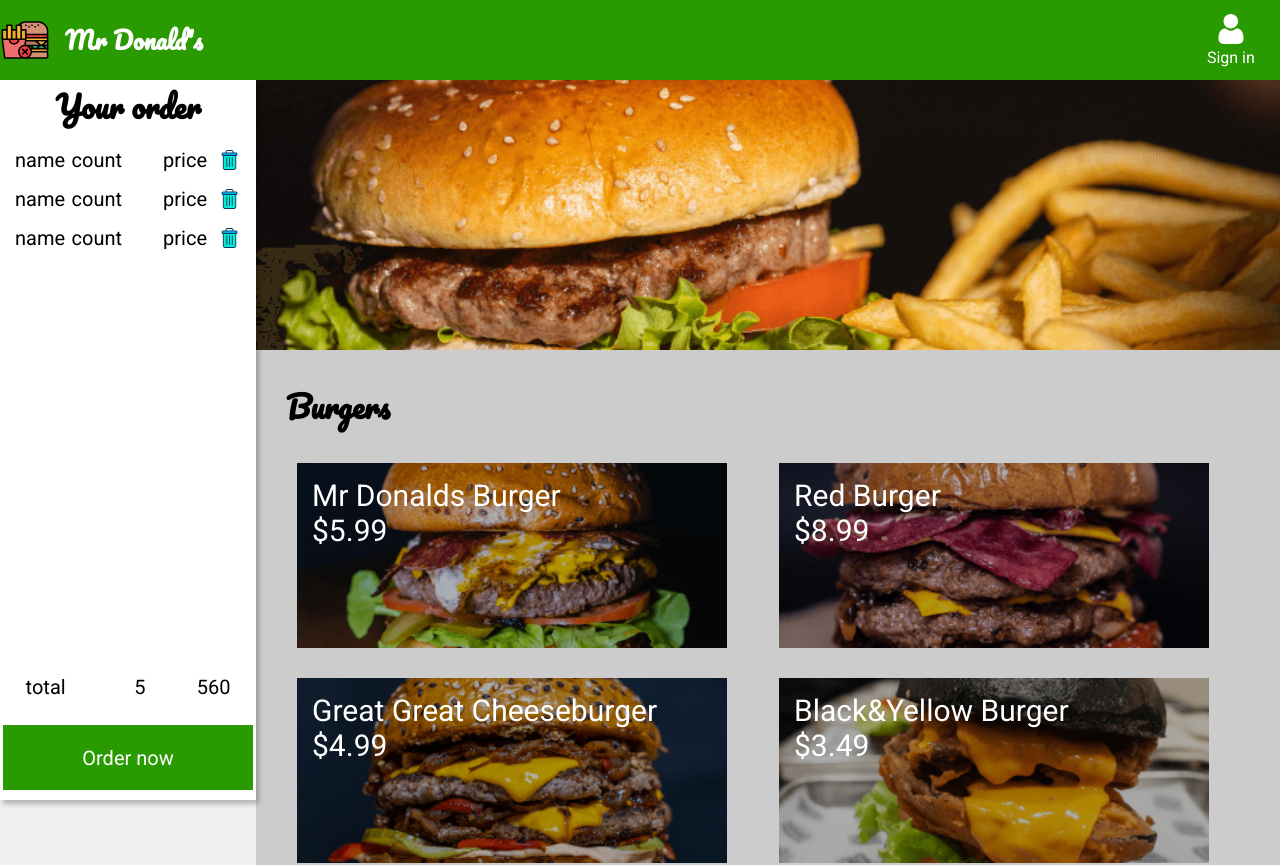
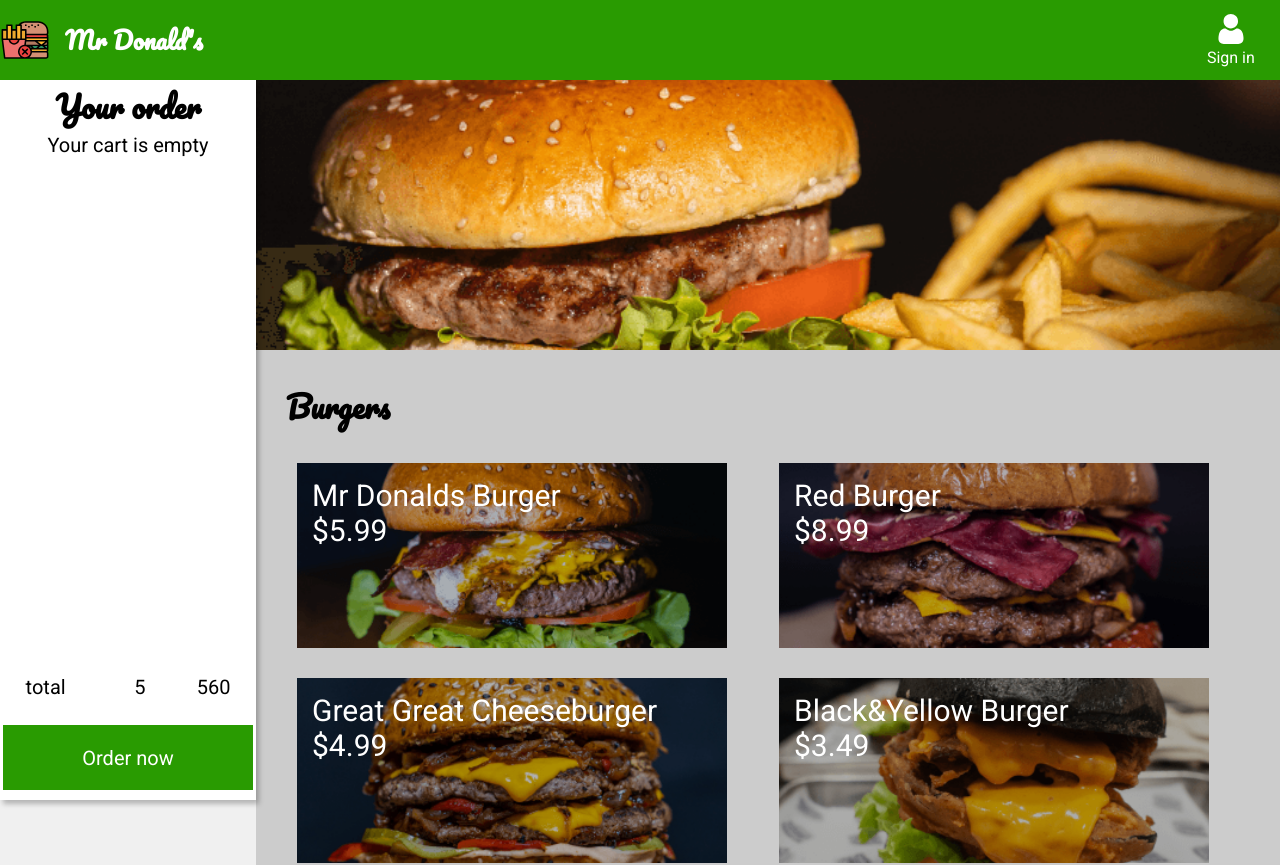
Before and after one commit to nikitaLevin/my-app, a React (Create React App) app: page / in a window 1280 px wide. Shown: the top 865 px of the page. Built offline with nearby package versions, Linux system fonts and the light colour scheme.

Commit message:
feat add to order

```diff
--- a/src/App.js
+++ b/src/App.js
@@ -4,12 +4,14 @@
 import { GlobalStyle } from "./components/GlobalStyle";
 import { ModalWindow } from "./components/ModalWindow";
 import { Order } from "./components/Order";
-import { useOpenItem } from "./components/useOpenItem";
+import { useOpenItem } from "./components/Hooks/useOpenItem";
+import { useOrders } from "./components/Hooks/useOrders";
 
 
 function App() {
 
   const openItem = useOpenItem();
+  const orders = useOrders();
 
 
 
@@ -17,9 +19,9 @@
     <>
       <GlobalStyle/>
       <NavBar/>
-      <Order/>
+      <Order {...orders}/>
       <Menu {...openItem}/>
-      { openItem.openItem && <ModalWindow {...openItem}/>}
+      { openItem.openItem && <ModalWindow {...openItem} {...orders}/>}
     </>
   );
 }
--- /dev/null
+++ b/src/components/Hooks/useOrders.js
@@ -0,0 +1,6 @@
+import { useState } from "react";
+
+export function useOrders() {
+    const [orders, setOrders] = useState([]);
+    return { orders, setOrders }
+}
--- a/src/components/ModalWindow.js
+++ b/src/components/ModalWindow.js
@@ -46,14 +46,22 @@
 `;
 
 
-export const ModalWindow = ({ openItem, setOpenItem }) => {
+export const ModalWindow = ({ openItem, setOpenItem, orders, setOrders }) => {
 
-    function closeModal(e) {
+    const closeModal = e => {
         if (e.target.id === 'Overlay') {
             setOpenItem(null);
         }
     }
 
+    const order = {
+        ...openItem
+    };
+
+    const addToOrder = () => {
+        setOrders([...orders, order]);
+        setOpenItem(null);
+    }
 
     return (
     <Overlay id="Overlay" onClick={closeModal}>
@@ -65,7 +73,7 @@
                     <div>{openItem.price.toLocaleString('us-US',
                     {style: 'currency', currency: 'USD'})}</div>
                 </HeaderContent>
-                <ButtonCheckout>Add to cart</ButtonCheckout>
+                <ButtonCheckout onClick={addToOrder}>Add to cart</ButtonCheckout>
             </Content>
         </Modal>
     </Overlay>
--- a/src/components/Order.js
+++ b/src/components/Order.js
@@ -41,16 +41,20 @@
     margin-left: 20px;
 `;
 
-export const Order = () => {
+const EmptyList = styled.p`
+    text-align: center;
+`;
+
+export const Order = ({ orders }) => {
     return (
         <OrderStyle>
             <OrderTitle>Your order</OrderTitle>
             <OrderContent>
+                {orders.length ?
                 <Orderlist>
-                    <OrderListItem/>
-                    <OrderListItem/>
-                    <OrderListItem/>
-                </Orderlist>
+                    {orders.map(order => <OrderListItem order={order}/>)}
+                </Orderlist> :
+                <EmptyList>Your cart is empty</EmptyList>}
             </OrderContent>
             <Total>
                 <span>total</span>
--- a/src/components/OrderListItem.js
+++ b/src/components/OrderListItem.js
@@ -33,11 +33,12 @@
 
 
 
-export const OrderListItem = () => (
+export const OrderListItem = ({ order }) => (
     <OrderItemStyled>
-        <ItemName>name</ItemName>
+        <ItemName>{order.name}</ItemName>
         <span>count</span>
-        <ItemPrice>price</ItemPrice>
+        <ItemPrice>{order.price.toLocaleString('us-US',
+                    {style: 'currency', currency: 'USD'})}</ItemPrice>
         <TrashBtn/>
     </OrderItemStyled>
 )
```
Also changed, not shown: src/components/Hooks/useOpenItem.js (renamed from src/components/useOpenItem.js).
